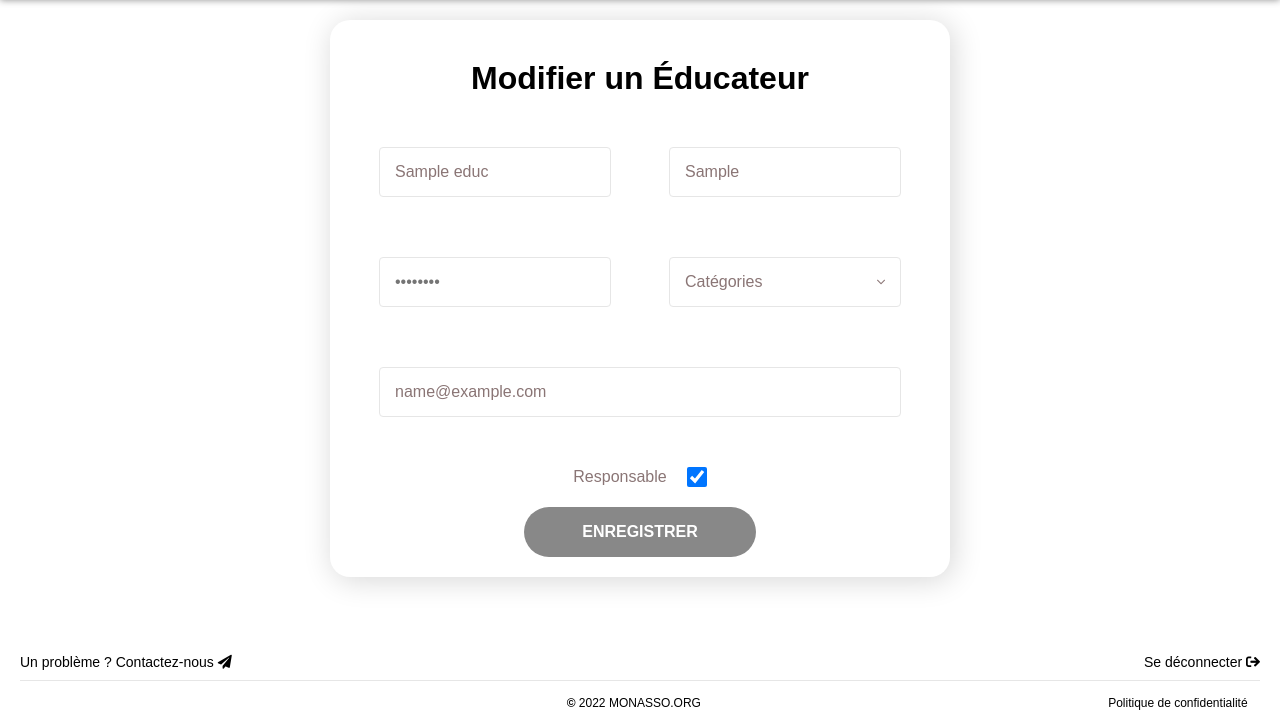
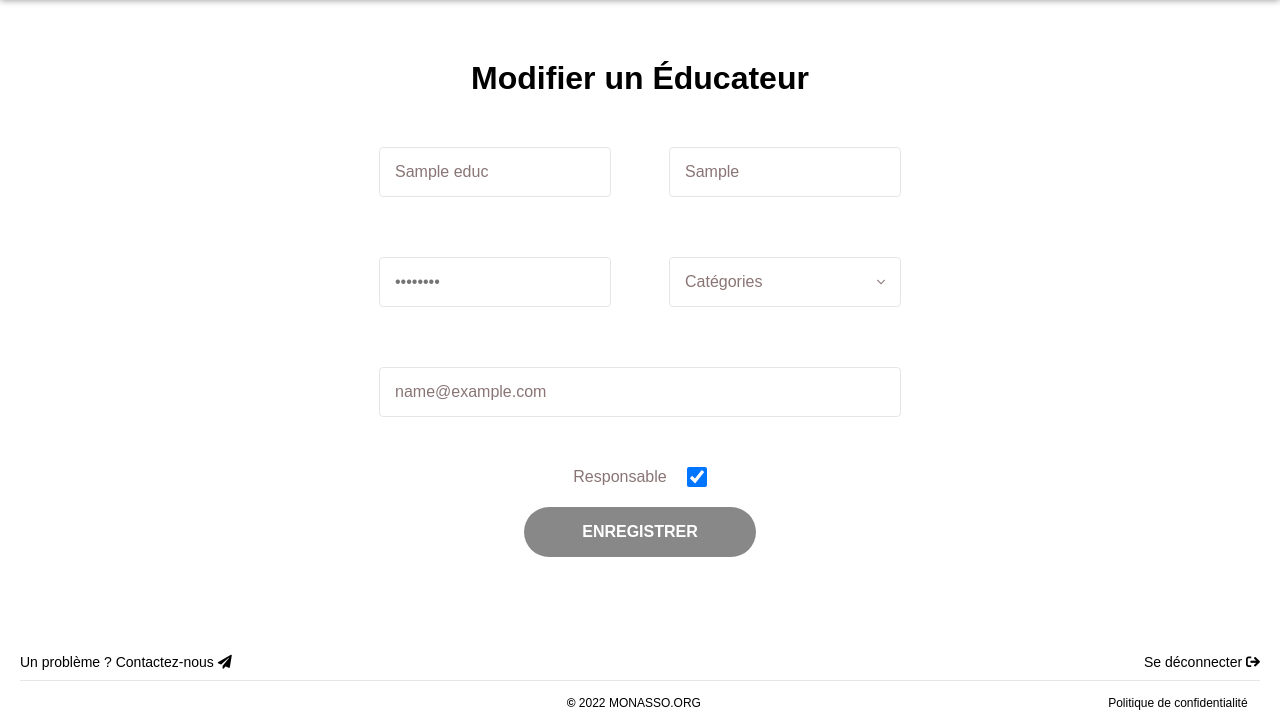
Before and after one commit to tdusautoir/asbeuvrylaforet.monasso.org, a PHP site: page /modif-educ.php?idEduc=1 in a window 1280 px wide. Shown: the part 75-800 px from the top of the page. Run offline with PHP 8.4, Linux system fonts and the light colour scheme; the visitor is signed in with stand-in values (Sample User, id 1); tables that the repository leaves empty or names only in its code hold one stand-in row (values such as "Sample post"); grey boxes marked "Sample" are stand-in pictures.

Commit message:
fix modif educ

```diff
--- a/public/css/style.css
+++ b/public/css/style.css
@@ -611,7 +611,6 @@ tbody tr:hover {
     padding: 20px;
     width: 50%;
     background: white;
-    box-shadow: 3px 3px 30px #d6d6d6, -3px -3px 30px #ffffff;
     border-radius: 20px;
     height: auto;
 }
```
